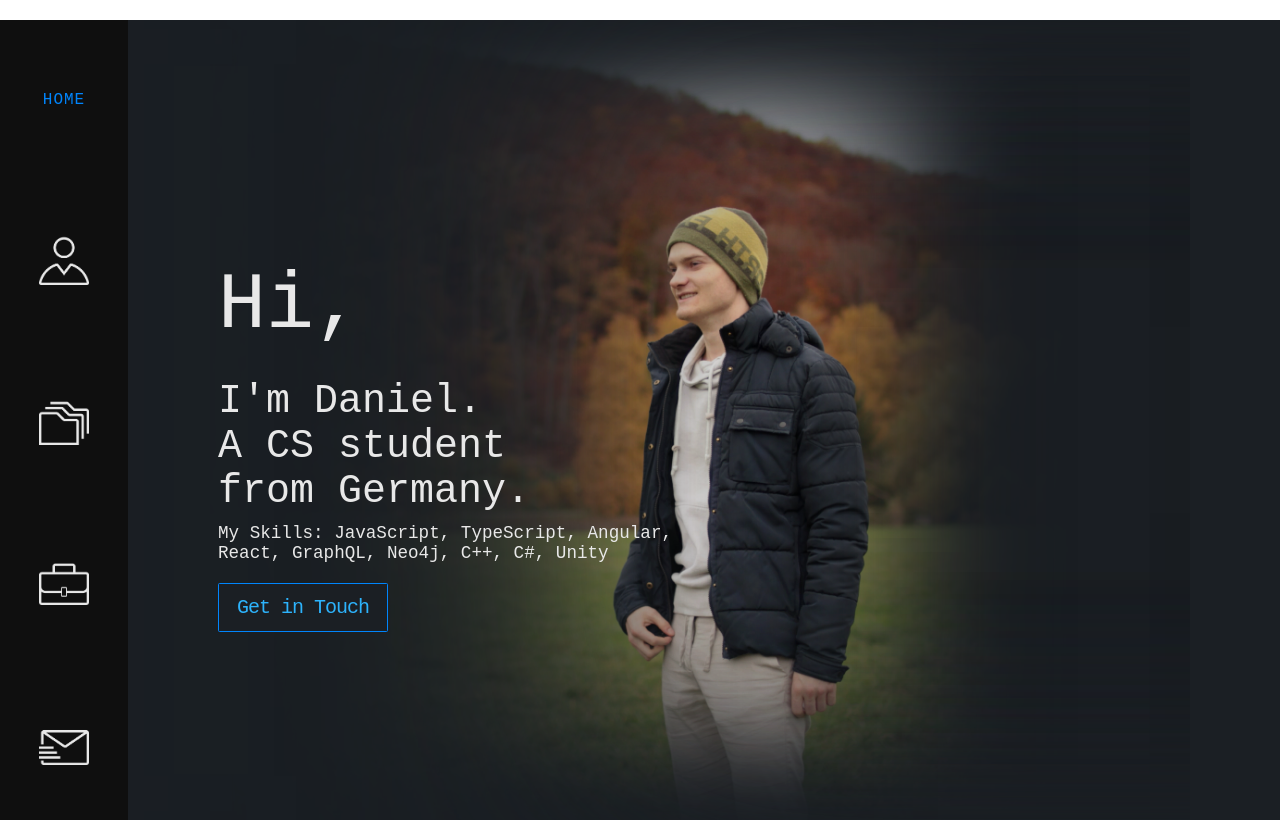
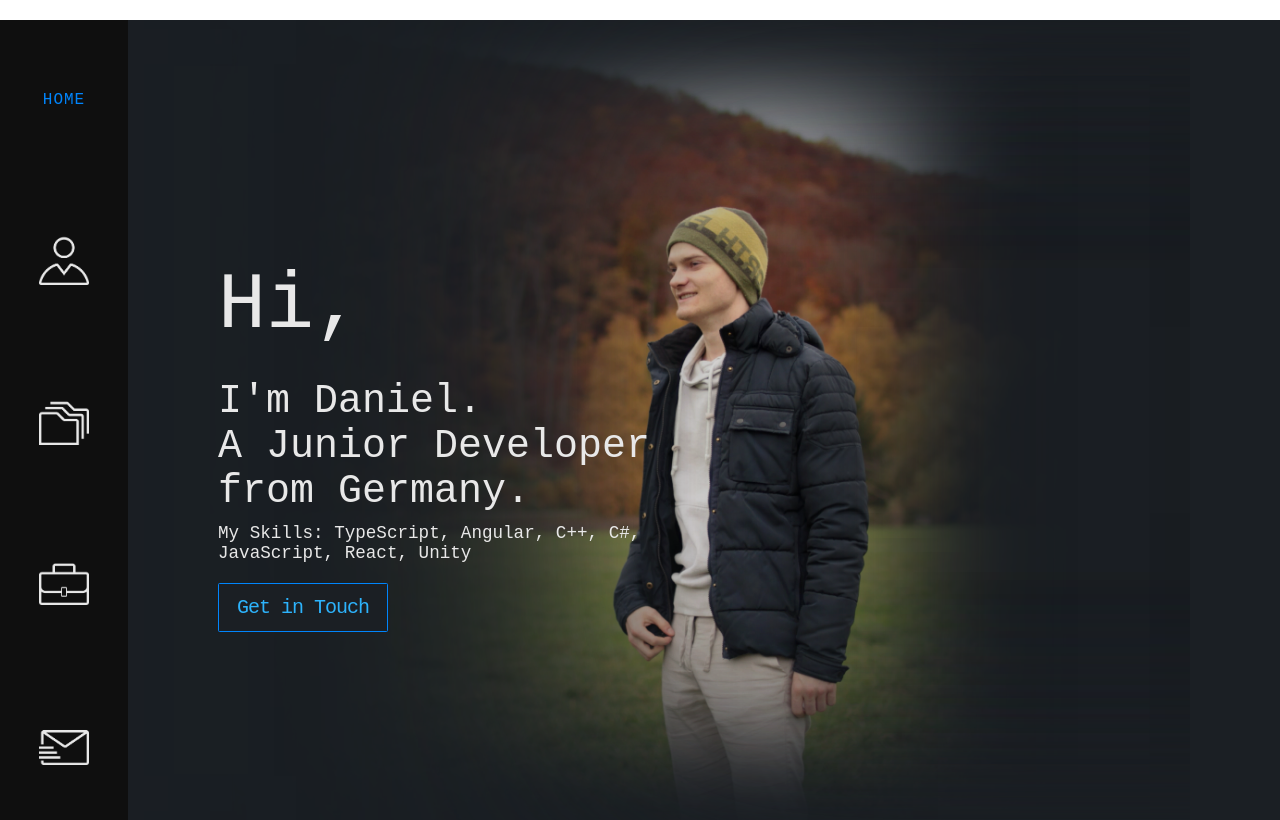
Before and after one commit to SpraylnlPray/MySite, a React (Create React App) app: page /#/ in a window 1280 px wide. Built offline with nearby package versions, Linux system fonts and the light colour scheme; some icons are missing.

Commit message:
Update packages, update home, make animations faster

```diff
--- a/src/components/Home/Home.js
+++ b/src/components/Home/Home.js
@@ -55,14 +55,14 @@ const Home = ({ handleClick, toName: name }) => {
           </span>
           <br />
           <span className='inline-block-span scale-in-ver-top-third'>
-            A CS student
+            A Junior Developer
             <br />
             from Germany.
           </span>
         </div>
         <span className='inline-block-span scale-in-center-one' id='skills'>
-          My Skills: JavaScript, TypeScript, Angular, <br /> React, GraphQL,
-          Neo4j, C++, C#, Unity
+          My Skills: TypeScript, Angular, C++, C#, <br />
+          JavaScript, React, Unity
         </span>
         <br />
         <Link to='/contact' name='contact' onClick={() => handleClick(name)}>
--- a/src/components/Home/Home.scss
+++ b/src/components/Home/Home.scss
@@ -12,18 +12,18 @@
 @import '../../scss/globals.scss';
 
 .scale-in-ver-top-first {
-  -webkit-animation: scale-in-ver-top 0.3s ease-in-out 1s both;
-  animation: scale-in-ver-top 0.3s ease-in-out 1s both;
+  -webkit-animation: scale-in-ver-top 0.3s ease-in-out 0.5s both;
+  animation: scale-in-ver-top 0.3s ease-in-out 0.5s both;
 }
 
 .scale-in-ver-top-second {
-  -webkit-animation: scale-in-ver-top 0.3s ease-in-out 2s both;
-  animation: scale-in-ver-top 0.3s ease-in-out 2s both;
+  -webkit-animation: scale-in-ver-top 0.3s ease-in-out 1.3s both;
+  animation: scale-in-ver-top 0.3s ease-in-out 1.3s both;
 }
 
 .scale-in-ver-top-third {
-  -webkit-animation: scale-in-ver-top 0.3s ease-in-out 3s both;
-  animation: scale-in-ver-top 0.3s ease-in-out 3s both;
+  -webkit-animation: scale-in-ver-top 0.3s ease-in-out 2s both;
+  animation: scale-in-ver-top 0.3s ease-in-out 2s both;
 }
 
 /* ----------------------------------------------
@@ -66,13 +66,13 @@
 }
 
 .scale-in-center-one {
-  -webkit-animation: scale-in-center 0.3s ease-in-out 4s both;
-  animation: scale-in-center 0.3s ease-in-out 4s both;
+  -webkit-animation: scale-in-center 0.3s ease-in-out 3s both;
+  animation: scale-in-center 0.3s ease-in-out 3s both;
 }
 
 .scale-in-center-two {
-  -webkit-animation: scale-in-center 0.3s ease-in-out 5s both;
-  animation: scale-in-center 0.3s ease-in-out 5s both;
+  -webkit-animation: scale-in-center 0.3s ease-in-out 3.5s both;
+  animation: scale-in-center 0.3s ease-in-out 3.5s both;
 }
 
 /* ----------------------------------------------
```
Also changed, not shown: package.json (+11 -11 lines), 1 other file (tests, documents, lock files or other folders).
